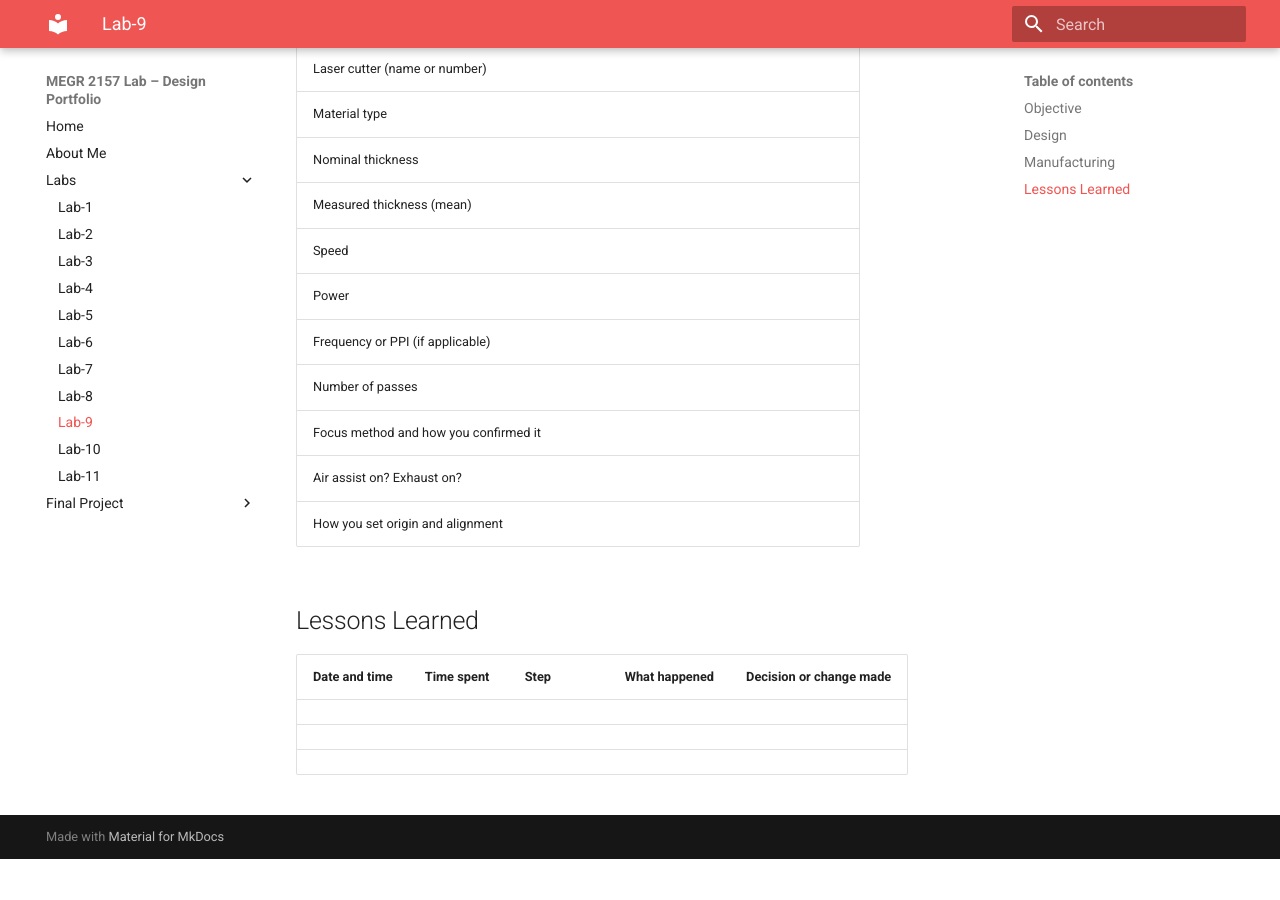
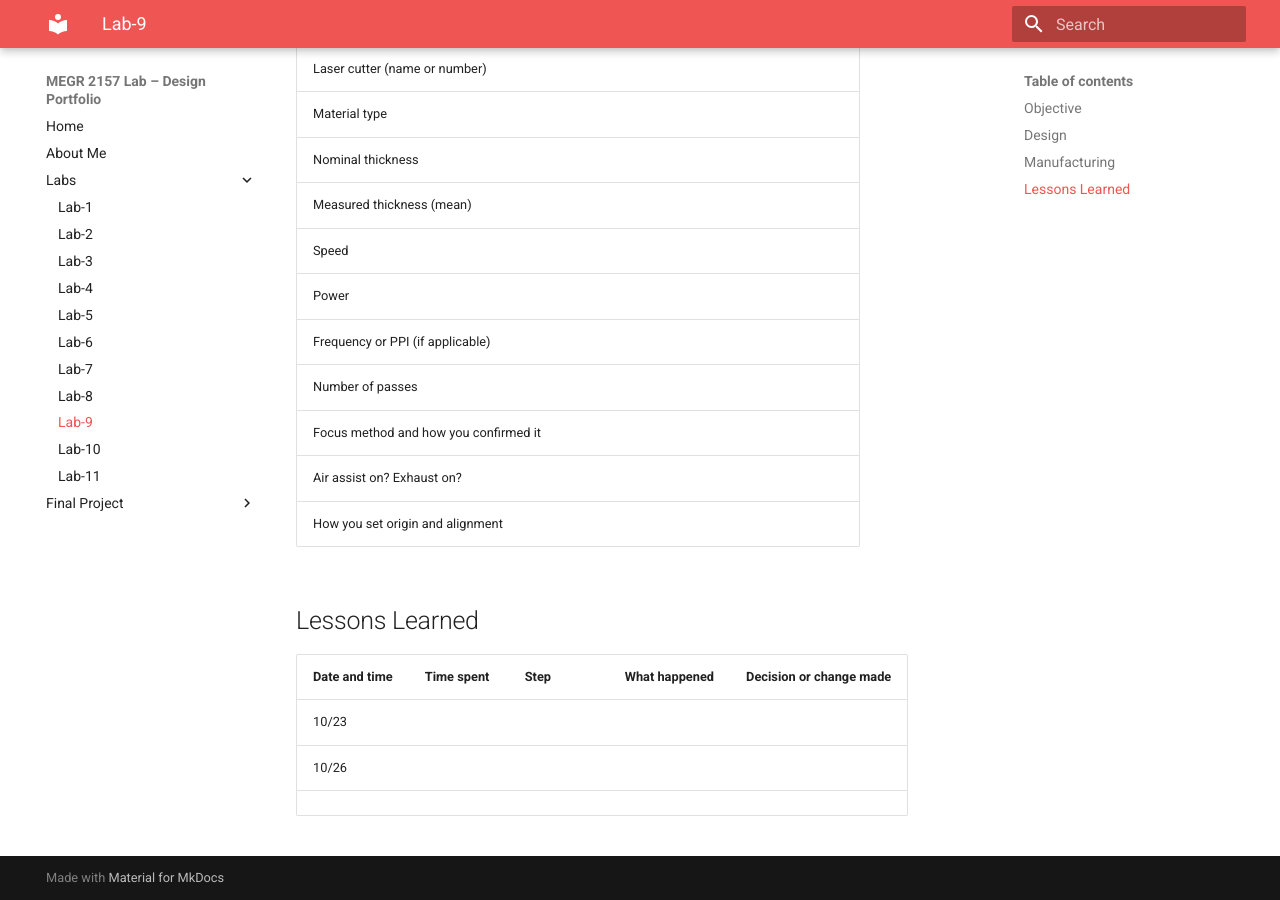
Before and after one commit to jfbrand/jack-brandon-lab-portfolio, an MkDocs documentation site: the page built from docs/Labs/L09/index.md, in a window 1280 px wide and 900 px high, scrolled down 800 px. Built offline with MkDocs 1.6.1 and Material for MkDocs 9.7.7, drawn with Linux system fonts in a browser that asks for light colours; before the commit the page ends 1659 px from its top, so only the background shows below that.

Commit message:
Update lessons learned with new dates
Added new entries for lessons learned on 10/23 and 10/26.

```diff
--- a/docs/Labs/L09/index.md
+++ b/docs/Labs/L09/index.md
@@ -35,6 +35,6 @@
 
 | Date and time	| Time spent |	Step |	What happened |	Decision or change made |
 |---|---|---|---|---|
+| 10/23 | | | | |
+| 10/26 | | | | |
 | | | | | |
-| | | | | |
-| | | | | |
```
